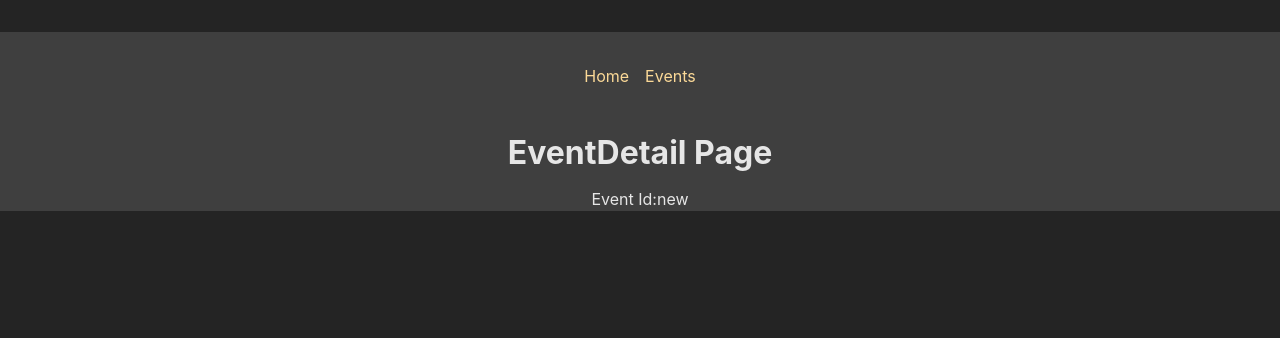
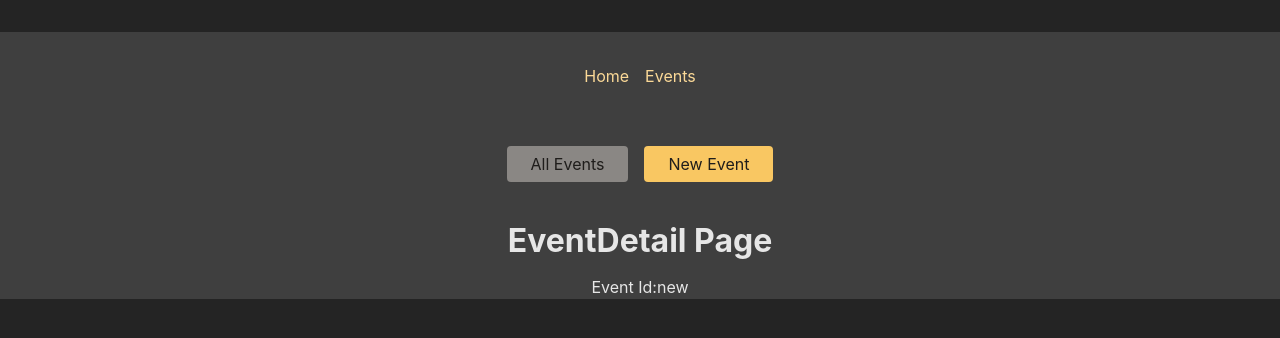
Before and after one commit to binwoojoo/react-study202406, a React (Create React App) app: page /events/new in a window 1280 px wide. Shown: the top 338 px of the page. Built offline with nearby package versions, Linux system fonts and the light colour scheme.

Commit message:
이벤트 네비게이션

```diff
--- a/src/App.js
+++ b/src/App.js
@@ -7,6 +7,7 @@
 // import ProductDetail from "./components/RouteExample/pages/ProductDetail";
 import Events from "./components/RouteExample/pages/Events";
 import EventDetail from "./components/RouteExample/pages/EventDetail";
+import EventLayout from "./components/RouteExample/layout/EventLayout";
 
 // 라우터 설정
 const router = createBrowserRouter([
@@ -16,8 +17,14 @@
     errorElement: <ErrorPage />,
     children: [
       { index: true, element: <Home /> },
-      { path: "events", element: <Events /> },
-      { path: "events/:eventId", element: <EventDetail /> },
+      {
+        path: "events",
+        element: <EventLayout />,
+        children: [
+          { index: true, element: <Events /> },
+          { path: ":eventId", element: <EventDetail /> },
+        ],
+      },
     ],
   },
 ]);
--- /dev/null
+++ b/src/components/RouteExample/components/EventList.js
@@ -0,0 +1,31 @@
+import React from 'react'
+import styles from './EventList.module.scss';
+import { Link } from 'react-router-dom';
+
+const EventList = ({ eventList }) => {
+
+  const {events, list, item, content} = styles;
+
+  return (
+    <div className={events}>
+      <h1>All Events</h1>
+      <ul className={list}>
+        {
+          eventList.map(ev => (
+            <li key={ev.id} className={item}>
+              <Link to={ev.id.toString()}>
+                <img src={ev.image} alt={ev.title} />
+                <div className={content}>
+                  <h2>{ev.title}</h2>
+                  <time>{ev.date}</time>
+                </div>
+              </Link>
+            </li>
+          ))
+        }
+      </ul>
+    </div>
+  )
+}
+
+export default EventList
--- /dev/null
+++ b/src/components/RouteExample/components/EventList.module.scss
@@ -0,0 +1,37 @@
+.events {
+  margin: 2rem auto;
+  max-width: 40rem;
+}
+
+.list {
+  display: flex;
+  flex-direction: column;
+  gap: 1rem;
+}
+
+.item {
+  img {
+    width: 33%;
+    object-fit: cover;
+  }
+  a {
+    text-decoration: none;
+    color: inherit;
+    display: flex;
+    background-color: var(--color-gray-800);
+    border-radius: 4px;
+    overflow: hidden;
+
+    &:hover {
+      transform: scale(1.02);
+      background-color: var(--color-gray-700);
+    }
+  }
+  h2 {
+    margin: 0 0 1rem 0;
+  }
+}
+
+.content {
+  padding: 1rem;
+}
--- /dev/null
+++ b/src/components/RouteExample/layout/EventLayout.js
@@ -0,0 +1,14 @@
+import React from "react";
+import EventsNavigation from "./EventNavigation";
+import { Outlet } from "react-router-dom";
+
+const EventLayout = () => {
+  return (
+    <>
+      <EventsNavigation />
+      <Outlet />
+    </>
+  );
+};
+
+export default EventLayout;
--- /dev/null
+++ b/src/components/RouteExample/layout/EventNavigation.js
@@ -0,0 +1,26 @@
+import React from "react";
+import styles from './EventNavigation.module.scss';
+import {NavLink} from "react-router-dom";
+
+const EventsNavigation = () => {
+
+  const activeClassFn = ({isActive}) => {
+    return isActive ? styles.active : undefined;
+  };
+  return (
+    <header className={styles.header}>
+      <nav>
+        <ul className={styles.list}>
+          <li>
+            <NavLink to="/events" className={activeClassFn} end>All Events</NavLink>
+          </li>
+          <li>
+            <NavLink to="/events/new" className={activeClassFn}>New Event</NavLink>
+          </li>
+        </ul>
+      </nav>
+    </header>
+  );
+};
+
+export default EventsNavigation;
--- /dev/null
+++ b/src/components/RouteExample/layout/EventNavigation.module.scss
@@ -0,0 +1,24 @@
+header {
+  padding: 2rem;
+  display: flex;
+  justify-content: center;
+}
+
+.list {
+  display: flex;
+  gap: 1rem;
+
+  a {
+    background-color: var(--color-gray-500);
+    color: var(--color-gray-900);
+    padding: 0.5rem 1.5rem;
+    border-radius: 4px;
+    text-decoration: none;
+
+    &:hover,
+    &:active,
+    &.active {
+      background-color: var(--color-primary-600);
+    }
+  }
+}
--- a/src/components/RouteExample/pages/Events.js
+++ b/src/components/RouteExample/pages/Events.js
@@ -1,11 +1,12 @@
 import React, { useEffect, useState } from "react";
-import { Link } from "react-router-dom";
+import EventList from "../components/EventList";
+import EventsNavigation from "../layout/EventNavigation";
+// import { Link } from "react-router-dom";
 
 const Events = () => {
   const [eventList, setEventList] = useState([]);
 
   useEffect(() => {
-
     (async () => {
       const responce = await fetch("http://localhost:8282/events");
       const jsonData = await responce.json();
@@ -23,13 +24,7 @@
   return (
     <>
       <h1>Events Page</h1>
-      <ul>
-        {eventList.map((event) => (
-          <li key={event.id}>
-            <Link to={event.id}>{event.title}</Link>
-          </li>
-        ))}
-      </ul>
+      <EventList eventList={eventList} />
     </>
   );
 };
```
